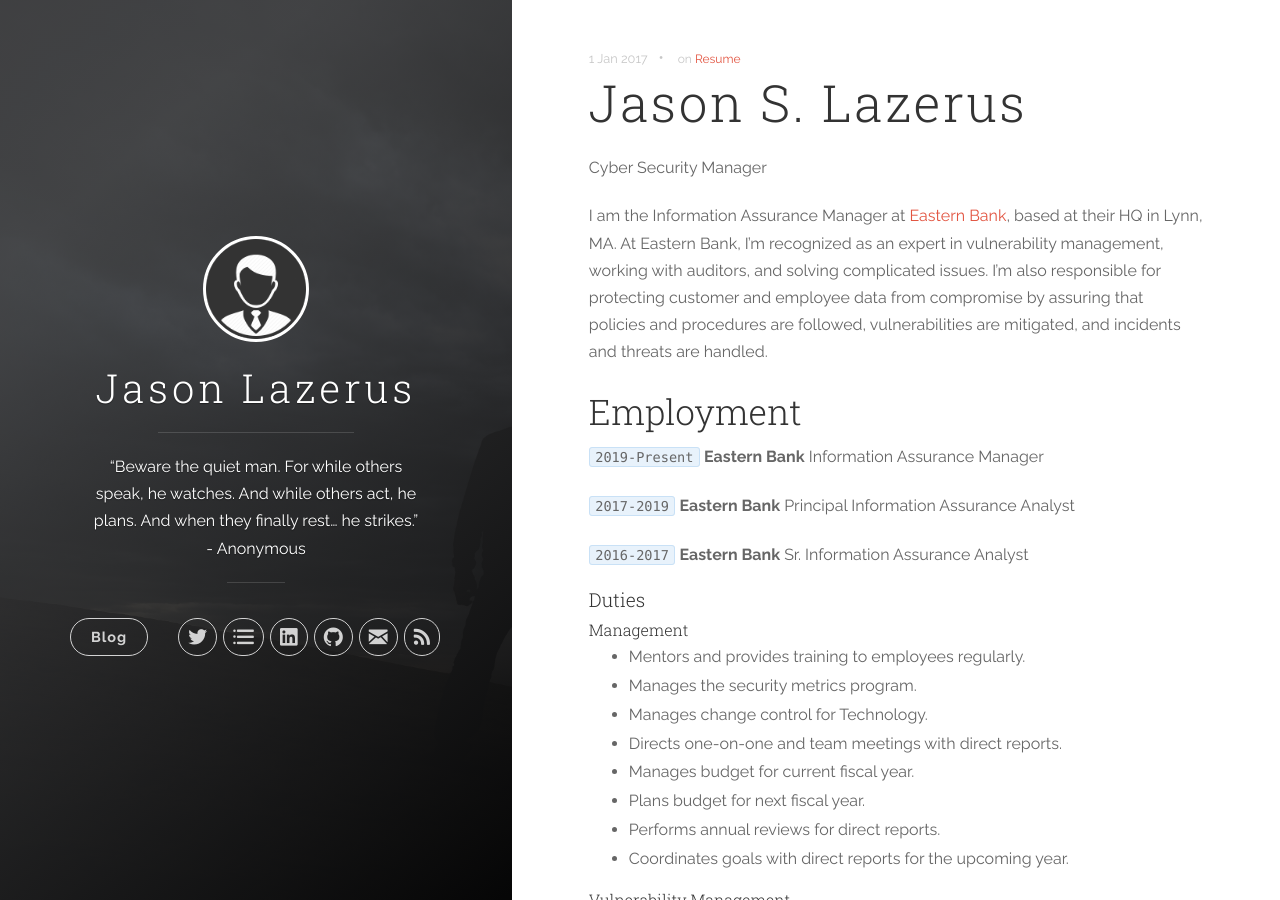
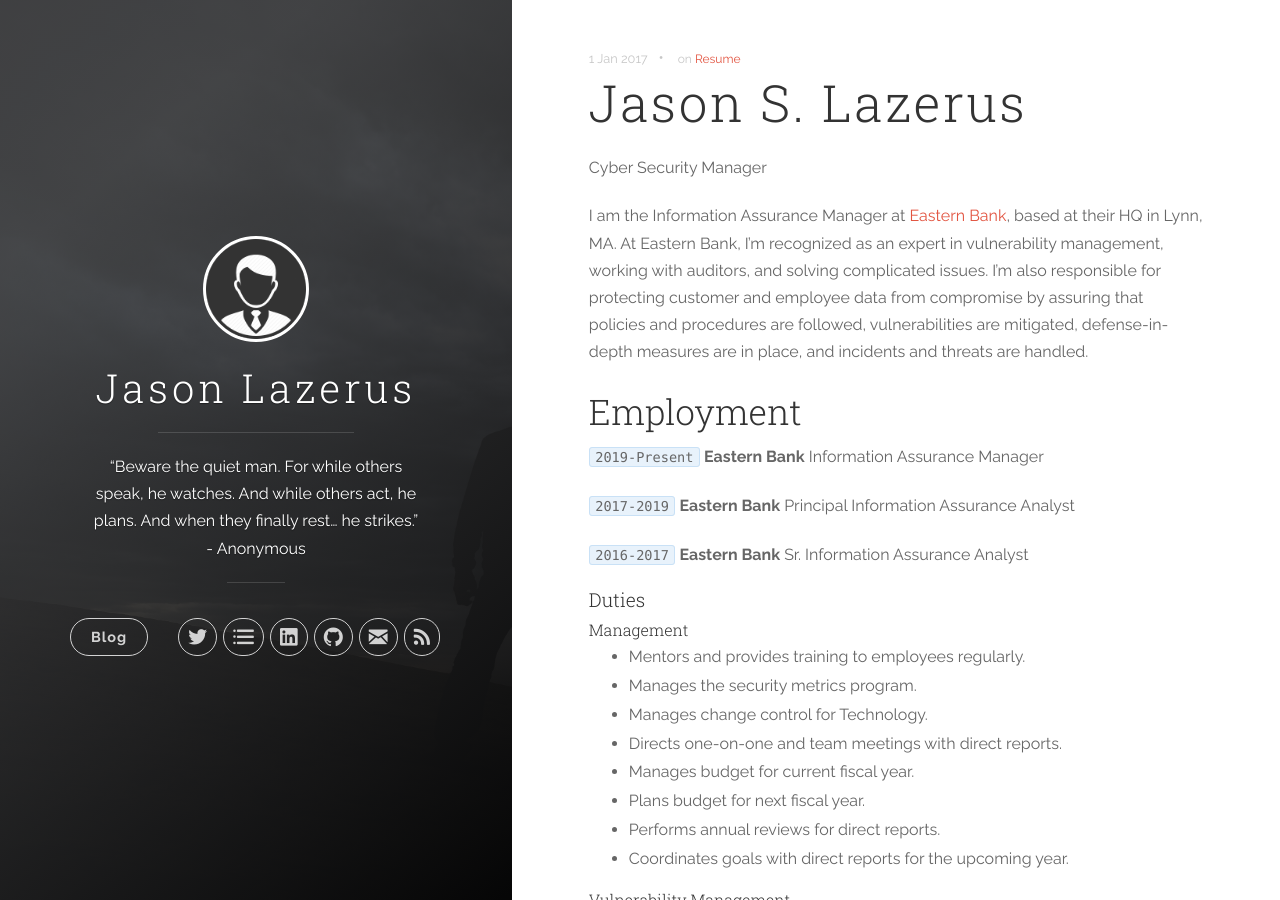
Before and after one commit to InfoSecured/infosecured.github.io, a Jekyll site: the page built from _posts/2017-01-01-resume.md, in a window 1280 px wide and 900 px high. Built offline with Jekyll 4.4.1, drawn with Linux system fonts in a browser that asks for light colours.

Commit message:
Update 2017-01-01-resume.md

```diff
--- a/_posts/2017-01-01-resume.md
+++ b/_posts/2017-01-01-resume.md
@@ -6,7 +6,7 @@ tags: [Resume]
 ---
 Cyber Security Manager
 
-I am the Information Assurance Manager at [Eastern Bank](https://www.easternbank.com/), based at their HQ in Lynn, MA. At Eastern Bank, I'm recognized as an expert in vulnerability management, working with auditors, and solving complicated issues.  I'm also responsible for protecting customer and employee data from compromise by assuring that policies and procedures are followed, vulnerabilities are mitigated, and incidents and threats are handled.
+I am the Information Assurance Manager at [Eastern Bank](https://www.easternbank.com/), based at their HQ in Lynn, MA. At Eastern Bank, I'm recognized as an expert in vulnerability management, working with auditors, and solving complicated issues.  I'm also responsible for protecting customer and employee data from compromise by assuring that policies and procedures are followed, vulnerabilities are mitigated, defense-in-depth measures are in place, and incidents and threats are handled.
 
 ## Employment
 
```
